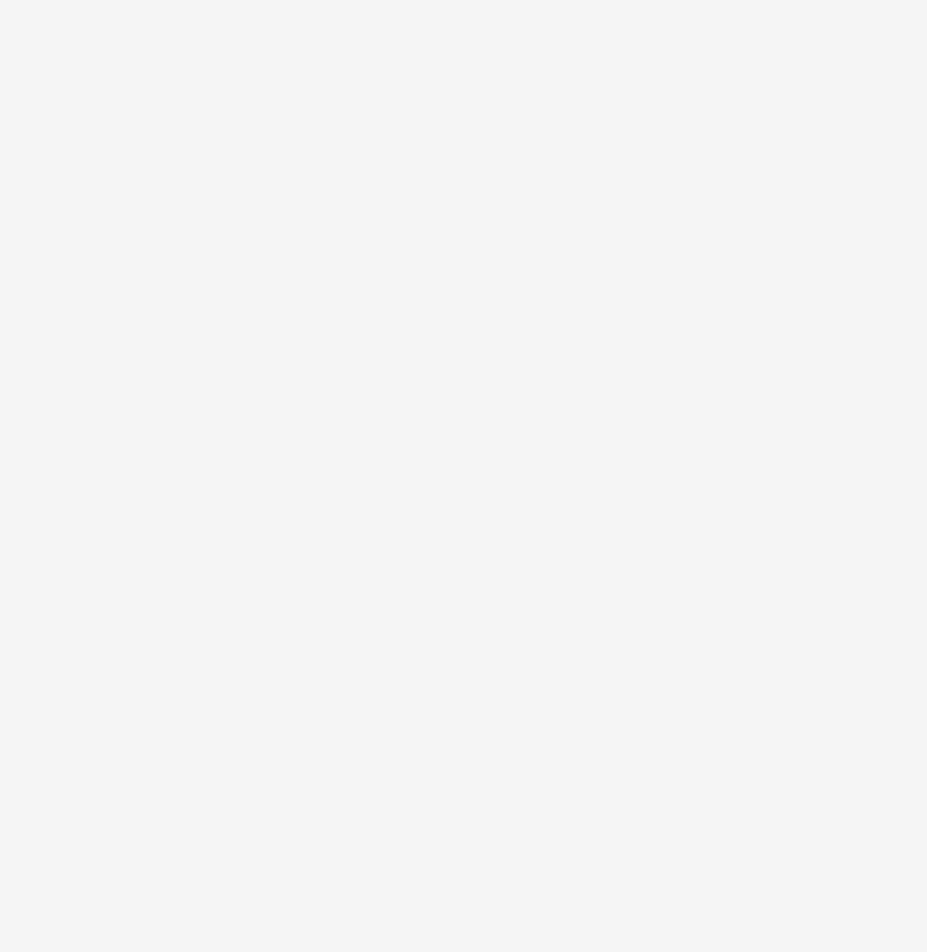
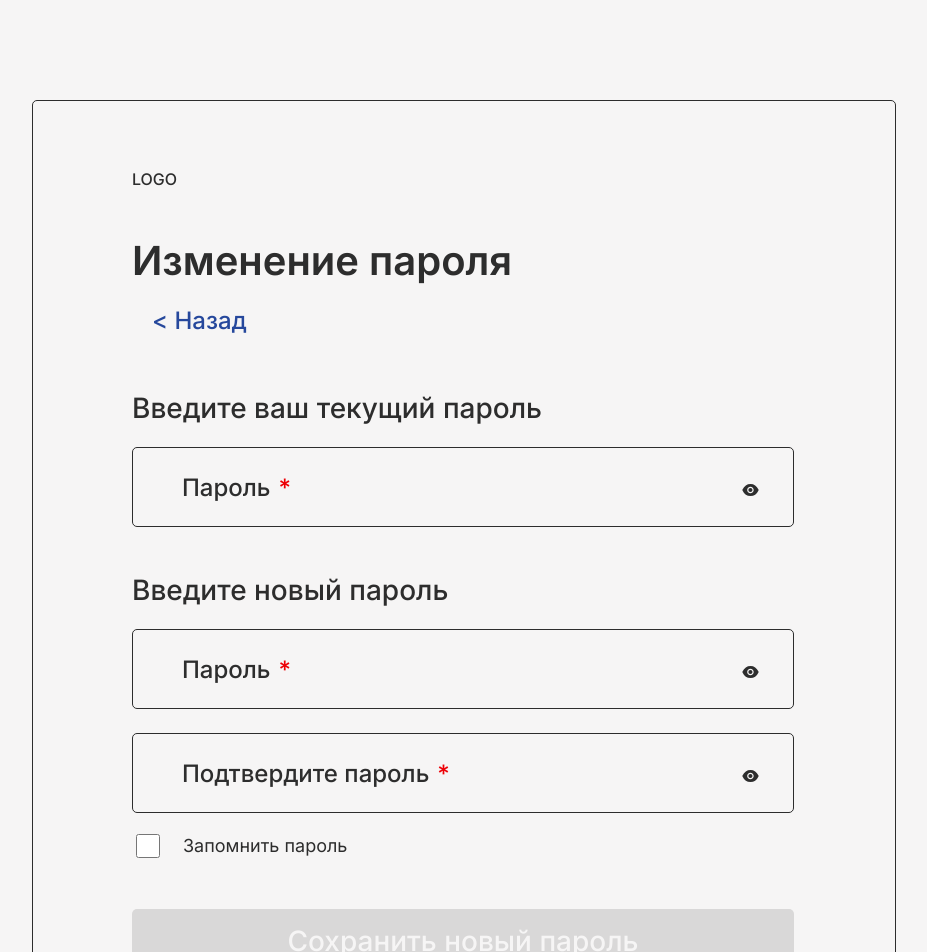
Before and after one commit to evgKireev/TWNSND, a React (Create React App) app: page /signin/recovery/passord/change in a window 1280 px wide. Before the commit this address had no page. Shown: the top 952 px of the page, without its empty margins (176-1103 px from the left). Before the commit the page ends 800 px from the top, so only its background shows below. Built offline with nearby package versions, Linux system fonts and the light colour scheme; what apisauce would draw is missing.

Commit message:
Change Password

```diff
--- a/src/App.tsx
+++ b/src/App.tsx
@@ -1,6 +1,7 @@
 import { Route, Routes } from 'react-router-dom'
 import RecoveryPassword from './pages/ RecoveryPassword'
 import { Account } from './pages/Account'
+import ChangePassword from './pages/ChangePassword'
 import CheckMail from './pages/CheckMail'
 import Home from './pages/Home'
 import SignUp from './pages/SignUp'
@@ -19,6 +20,7 @@ const App = () => {
         <Route path="account" element={<Account />} />
         <Route path="signup/mail/check" element={<CheckMail />} />
         <Route path="signin/recovery/passord" element={<RecoveryPassword />} />
+        <Route path="signin/recovery/passord/change" element={<ChangePassword />} />
       </Routes>
     </>
   )
--- /dev/null
+++ b/src/pages/ChangePassword/ChangePassword.module.scss
@@ -0,0 +1,115 @@
+@import '../../scss/vars';
+
+.innerContainer {
+   display: flex;
+   flex-direction: column;
+}
+
+.innerInput {
+   display: flex;
+   flex-direction: column;
+   gap: 24px;
+}
+
+.errorMessage {
+   margin-top: 8px;
+   font-weight: 400;
+   font-size: 16px;
+   line-height: 130%;
+   color: $error;
+}
+
+.checkbox {
+   input {
+      width: 24px;
+      height: 24px;
+   }
+   display: flex;
+   align-items: center;
+   gap: 20px;
+   margin-block: 18px 48px;
+   span {
+      font-weight: 400;
+      font-size: 18px;
+      line-height: 130%;
+   }
+}
+
+.text {
+   text-align: center;
+   margin-top: 28px;
+   margin-bottom: 36px;
+   font-weight: 500;
+   font-size: 22px;
+   line-height: 27px;
+}
+
+.innerText {
+   font-family: 'Inter';
+   font-style: normal;
+   font-weight: 500;
+   font-size: 28px;
+   line-height: 30px;
+   color: $text_basic;
+   margin: 24px 0;
+}
+
+.innerLink {
+   display: flex;
+   justify-content: center;
+   gap: 20px;
+}
+
+.textLink {
+   text-align: center;
+   font-weight: 500;
+   font-size: 24px;
+   line-height: 24px;
+   letter-spacing: 0.2px;
+   color: $error;
+}
+
+.link {
+   text-align: center;
+   font-weight: 500;
+   font-size: 24px;
+   line-height: 24px;
+   letter-spacing: 0.2px;
+   color: $button_1;
+   cursor: pointer;
+}
+
+@media (max-width: 320px) {
+   .innerInput {
+      gap: 12px;
+   }
+
+   .checkbox {
+      gap: 12px;
+      margin-block: 10px 20px;
+      span {
+         font-size: 16px;
+      }
+   }
+
+   .text {
+   margin-bottom: 24px;
+   font-size: 16px;
+   line-height: 24px;
+   letter-spacing: 0.2px;
+   }
+
+   .iconsContainer {
+      gap: 32px;
+      margin-bottom: 22px;
+   }
+
+   .innerLink {
+      gap: 8px;
+   }
+
+   .textLink,
+   .link {
+      font-size: 14px;
+   }
+}
--- /dev/null
+++ b/src/pages/ChangePassword/index.tsx
@@ -0,0 +1,183 @@
+import { useEffect, useMemo, useState } from 'react'
+import { useNavigate } from 'react-router-dom'
+import Button, { ButtonTypes } from '../../components/UI/Button'
+import Input, { InputTypeEnum } from '../../components/UI/Input'
+import FormContainer from '../../layout/FormContainer/index'
+import styles from './ChangePassword.module.scss'
+
+const ChangePassword = () => {
+   const navigate = useNavigate()
+   const [password, setPassword] = useState('')
+   const [newPassword, setNewPassword] = useState("");
+   const [confirmPassword, setConfirmPassword] = useState("");
+   const [okPassword, setOkPassword] = useState<boolean | undefined>(undefined)
+   const [passwordError, setPasswordError] = useState('')
+   const [passwordDirty, setPasswordDirty] = useState(false)
+   const [validForm, setValidForm] = useState(false)
+   const [isSent, setSent] = useState(false)
+
+   useEffect(() => {
+      if (passwordError) {
+         setValidForm(false)
+      } else {
+         setValidForm(true)
+      }
+   }, [passwordError])
+
+   const blurHandler = (e: React.FocusEvent<HTMLInputElement>) => {
+      switch (e.target.name) {
+         case 'Пароль':
+            setPasswordDirty(true)
+         break
+      }
+   }
+
+   const passwordHandler = (e: React.ChangeEvent<HTMLInputElement>) => {
+      setPassword(e.target.value)
+      if (!e.target.value) {
+      setPasswordError('*Пароль не может быть пустым')
+      setOkPassword(false)
+      } else {
+      setPasswordError('')
+      setOkPassword(true)
+      }
+   }
+
+   const newPasswordHandler = (e: React.ChangeEvent<HTMLInputElement>) => {
+      setNewPassword(e.target.value)
+      if (!e.target.value) {
+      setPasswordError('*Пароль не может быть пустым')
+      setOkPassword(false)
+      } else {
+      setPasswordError('')
+      setOkPassword(true)
+      }
+   }
+
+   const confirmPasswordHandler = (e: React.ChangeEvent<HTMLInputElement>) => {
+      setConfirmPassword(e.target.value)
+      if (!e.target.value) {
+      setPasswordError('*Пароль не может быть пустым')
+      setOkPassword(false)
+      } else {
+      setPasswordError('')
+      setOkPassword(true)
+      }
+   }
+
+   const isValid = useMemo( () => {
+      return password.length > 0 && newPassword.length > 0 && confirmPassword.length > 0 && newPassword === confirmPassword
+   }, [ password, newPassword, confirmPassword ])
+
+   const onSubmit = () => {
+      if (password) {
+      // TODO: отправляем данные
+      } else {
+      if (!password) {
+         setPasswordError('*Пароль не может быть пустым')
+         setOkPassword(false)
+         setPasswordDirty(true)
+      }
+   }
+   }
+
+   return (
+      <>
+         {!isSent ? (
+
+            <FormContainer
+            logo={'LOGO'}
+            title={'Изменение пароля'}
+            link={'/signin/recovery/passord'}
+            textLink={'< Назад'}
+            >
+         <div className={styles.innerContainer}>
+            <div className={styles.innerInput}>
+               <div className={styles.label}>
+                  <div className={styles.innerText}>Введите ваш текущий пароль</div>
+                  <Input
+                     onBlur={blurHandler}
+                     type="password"
+                     labelText={'Пароль'}
+                     name={'Пароль'}
+                     disabled={false}
+                     typeInput={InputTypeEnum.Password}
+                     value={password}
+                     onChange={(e) => passwordHandler(e)}
+                     error={Boolean(passwordDirty && passwordError)}
+                     okValidat={okPassword}
+                  />
+                  {passwordDirty && passwordDirty && (
+                  <div className={styles.errorMessage}>{passwordError}</div>
+                  )}
+               </div>
+
+
+
+               <div className={styles.label}>
+               <div className={styles.innerText}>Введите новый пароль</div>
+                  <Input
+                     onBlur={blurHandler}
+                     type="password"
+                     labelText={'Пароль'}
+                     name={'Пароль'}
+                     disabled={false}
+                     typeInput={InputTypeEnum.Password}
+                     value={newPassword}
+                     onChange={(e) => newPasswordHandler(e)}
+                     error={Boolean(passwordDirty && passwordError)}
+                     okValidat={okPassword}
+                  />
+                     {passwordDirty && passwordError && (
+                        <div className={styles.errorMessage}>{passwordError}</div>
+                     )}
+               </div>
+
+               <div className={styles.label}>
+                  <Input
+                     onBlur={blurHandler}
+                     type="password"
+                     labelText={'Подтвердите пароль'}
+                     name={'Пароль'}
+                     disabled={false}
+                     typeInput={InputTypeEnum.Password}
+                     value={confirmPassword}
+                     onChange={(e) => confirmPasswordHandler(e)}
+                     error={Boolean(passwordDirty && passwordError)}
+                     okValidat={okPassword}
+                  />
+                     {passwordDirty && passwordError && (
+                        <div className={styles.errorMessage}>{passwordError}</div>
+                     )}
+               </div>
+            </div>
+
+               <div className={styles.checkbox}>
+                  <input type="checkbox" />
+                  <span>Запомнить пароль</span>
+               </div>
+
+            <Button
+               disabled={!isValid}
+               title={'Сохранить новый пароль'}
+               type={ButtonTypes.Secondary}
+               onClick={onSubmit}
+            />
+
+         </div>
+      </FormContainer>)
+         :
+      (<FormContainer
+         logo={'LOGO'}
+         title={'Ваш пароль был успешно изменен'}
+         link={'/signin/recovery/passord'}
+         textLink={'< Назад'}
+      >
+         <span></span>
+      </FormContainer>)
+}
+      </>
+)
+}
+
+export default ChangePassword;
```
